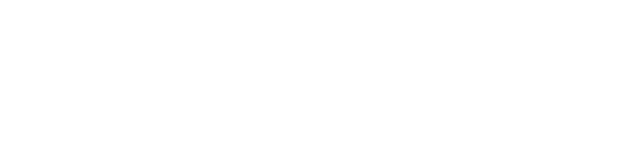
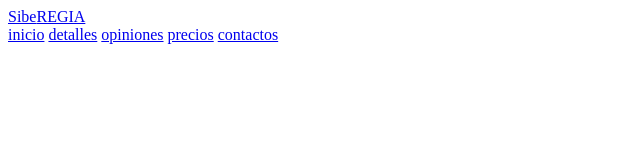
Before and after one commit to melhdz/practica5_52, a plain HTML site: page misitio.html in a window 1280 px wide. Shown: the whole page, without its empty margins (0-640 px from the left). Drawn offline with Linux system fonts and the light colour scheme.

Commit message:
practica de mi sitio sin completar

```diff
--- a/misitio.html
+++ b/misitio.html
@@ -4,10 +4,31 @@
     <meta charset="UTF-8">
     <meta http-equiv="X-UA-Compatible" content="IE=edge">
     <meta name="viewport" content="width=device-width, initial-scale=1.0">
-    <title>Comida chatarra</title>
+    <title>comida tipo siberia</title>
 </head>
 <body>
-    <header></header>
+    <header>
+        <a href="#" class="logo">
+            <span>Sibe</span>REGIA
+        </a>
+        <nav class="navbar">
+            <a href="#inicio">inicio</a>
+            <a href="#detalles">detalles</a>
+            <a href="#opiniones">opiniones</a>
+            <a href="#precios">precios</a>
+            <a href="contactos">contactos</a>
+        </nav>
+
+        </nav>
+    </header>
+    <section class="inicio" id="inicio">
+        <div class ="content">
+            <h3></h3>
+
+
+
+        </div>
+    </section>
     <main></main>
     <aside></aside>
     <footer></footer>
```
